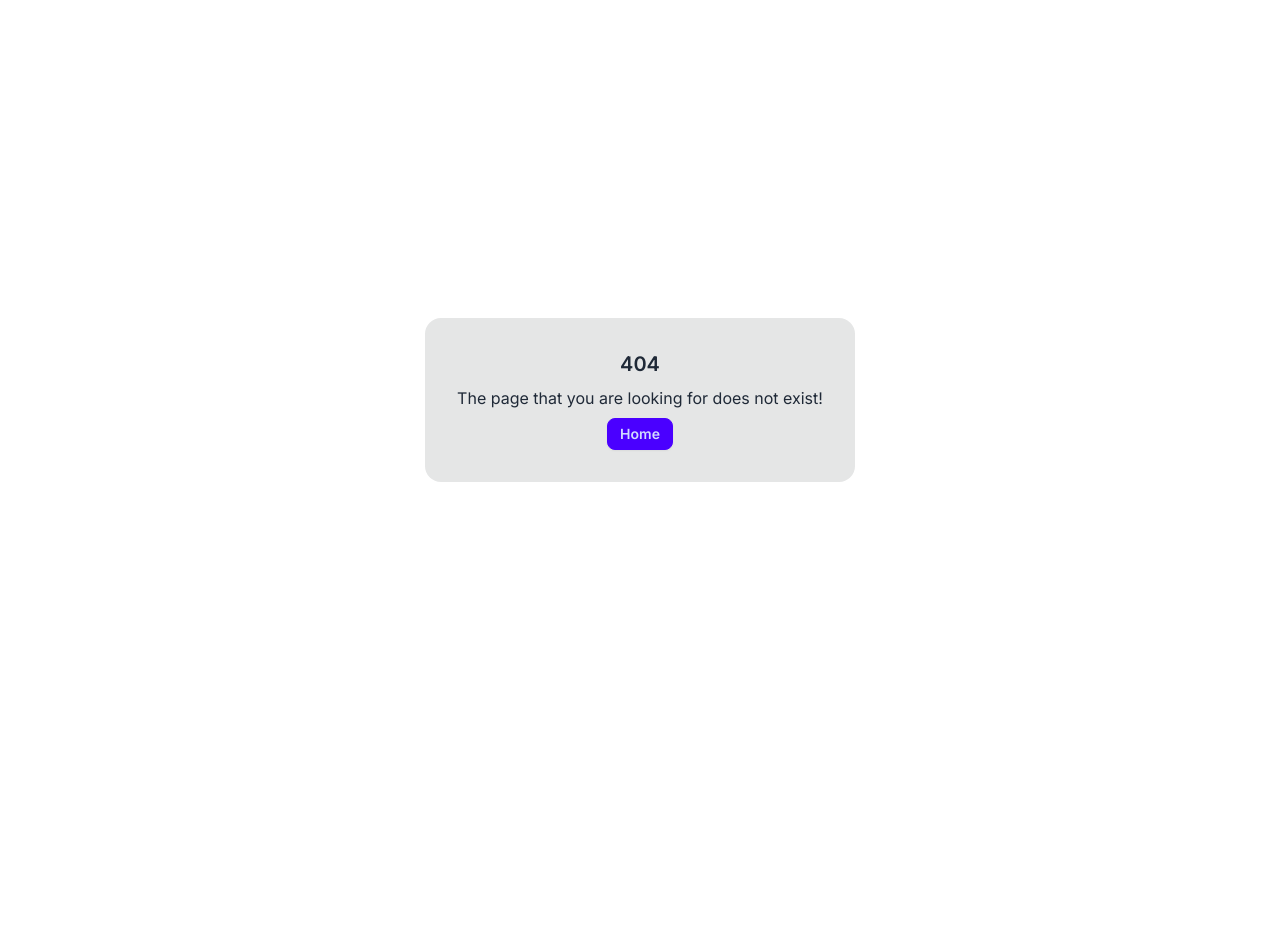
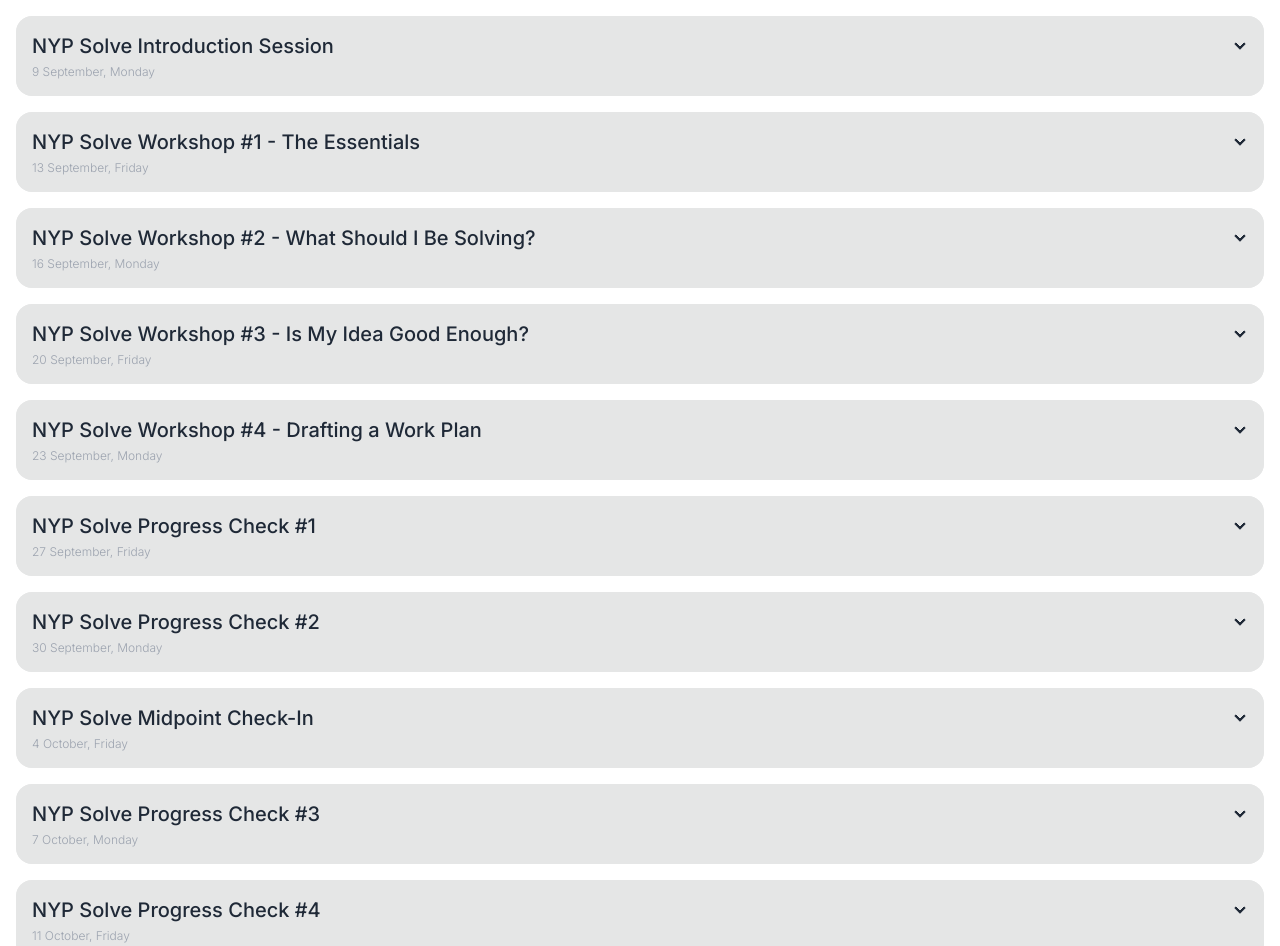
Before and after one commit to nyptechclub/nyptech-activities, a Next.js app: page /solve/roadmap in a window 1280 px wide. Before the commit this address had no page. Shown: the top 946 px of the page. Before the commit the page ends 800 px from the top, so only its background shows below. Built offline with nearby package versions, Linux system fonts and the light colour scheme; a web font is replaced by a local one.

Commit message:
Added roadmap

```diff
--- a/src/app/solve/_sections/how.tsx
+++ b/src/app/solve/_sections/how.tsx
@@ -12,7 +12,7 @@ export default function HowSection(props: { className?: string }) {
         It&apos;s pretty simple! You make your own idea, build it, get feedback, and iterate. We&apos;ll provide you
         with the support that you&apos;ll need.
       </div>
-      <Link className={"mt-8 btn btn-primary"} href={"https://docs.google.com/document/d/1pFx_-gdNnAXBNK2OpTUD1-JfFj5zl8JzdlS10FQRAb0/edit?usp=sharing"}>
+      <Link className={"mt-8 btn btn-primary"} href={"/solve/roadmap"}>
         View roadmap!
       </Link>
     </main>
--- /dev/null
+++ b/src/app/solve/roadmap/page.tsx
@@ -0,0 +1,49 @@
+import roadmap from "@/content/data/solve-roadmap.json";
+
+export default function Page() {
+  return (
+    <main className={"p-4 space-y-4"}>
+      {roadmap.map((activity, index) => (
+        <div key={index} className={"collapse collapse-arrow bg-base-200"}>
+          <input type={"radio"} name={"activities"} />
+          <div className={"collapse-title bg-base-300"}>
+            <div className={"font-medium text-xl"}>{activity.name}</div>
+            <div className={"mt-1 font-light text-xs text-gray-400"}>{activity.date}</div>
+          </div>
+          <div className={"collapse-content"}>
+            <div className={"mt-4"}>
+              <div>
+                <span className={"font-bold"}>Time</span>: {activity.time}
+              </div>
+              <div>
+                <span className={"font-bold"}>Venue</span>: {activity.venue}
+              </div>
+              <div className={"overflow-x-auto"}>
+                <table className={"mt-2 table bg-base-300"}>
+                  <thead>
+                    <tr>
+                      <th>Time</th>
+                      <th>Activity</th>
+                      <th>Details</th>
+                      <th>Venue</th>
+                    </tr>
+                  </thead>
+                  <tbody>
+                    {activity.flow.map((item, index) => (
+                      <tr key={index}>
+                        <td>{item.time}</td>
+                        <td>{item.activity}</td>
+                        <td>{item.details}</td>
+                        <td>{item.venue}</td>
+                      </tr>
+                    ))}
+                  </tbody>
+                </table>
+              </div>
+            </div>
+          </div>
+        </div>
+      ))}
+    </main>
+  );
+}
--- /dev/null
+++ b/src/content/data/solve-roadmap.json
@@ -0,0 +1,197 @@
+[
+  {
+    "week": 0,
+    "name": "NYP Solve Introduction Session",
+    "date": "9 September, Monday",
+    "time": "1pm to 3pm",
+    "venue": "FYP Room",
+    "flow": [
+      {
+        "time": "1300 - 1315",
+        "activity": "Introduction",
+        "details": "Welcome Speech & Introduction to NYP Solve",
+        "venue": "BLK L, Level 3, Center of IT Innovation, Nanyang Polytechnic"
+      }
+    ]
+  },
+  {
+    "week": 0,
+    "name": "NYP Solve Workshop #1 - The Essentials",
+    "date": "13 September, Friday",
+    "time": "1pm to 3pm",
+    "venue": "FYP Room",
+    "flow": [
+      {
+        "time": "1300 - 1315",
+        "activity": "Introduction",
+        "details": "Welcome Speech & Introduction to NYP Solve",
+        "venue": "BLK L, Level 3, Center of IT Innovation, Nanyang Polytechnic"
+      }
+    ]
+  },
+  {
+    "week": 1,
+    "name": "NYP Solve Workshop #2 - What Should I Be Solving?",
+    "date": "16 September, Monday",
+    "time": "1pm to 2pm",
+    "venue": "FYP Room",
+    "flow": [
+      {
+        "time": "1300 - 1315",
+        "activity": "Introduction",
+        "details": "Welcome Speech & Introduction to NYP Solve",
+        "venue": "BLK L, Level 3, Center of IT Innovation, Nanyang Polytechnic"
+      }
+    ]
+  },
+  {
+    "week": 1,
+    "name": "NYP Solve Workshop #3 - Is My Idea Good Enough?",
+    "date": "20 September, Friday",
+    "time": "1pm to 2pm",
+    "venue": "FYP Room",
+    "flow": [
+      {
+        "time": "1300 - 1315",
+        "activity": "Introduction",
+        "details": "Welcome Speech & Introduction to NYP Solve",
+        "venue": "BLK L, Level 3, Center of IT Innovation, Nanyang Polytechnic"
+      }
+    ]
+  },
+  {
+    "week": 2,
+    "name": "NYP Solve Workshop #4 - Drafting a Work Plan",
+    "date": "23 September, Monday",
+    "time": "1pm to 2pm",
+    "venue": "FYP Room",
+    "flow": [
+      {
+        "time": "1300 - 1315",
+        "activity": "Introduction",
+        "details": "Welcome Speech & Introduction to NYP Solve",
+        "venue": "BLK L, Level 3, Center of IT Innovation, Nanyang Polytechnic"
+      }
+    ]
+  },
+  {
+    "week": 2,
+    "name": "NYP Solve Progress Check #1",
+    "date": "27 September, Friday",
+    "time": "1pm to 2pm",
+    "venue": "FYP Room",
+    "flow": [
+      {
+        "time": "1300 - 1315",
+        "activity": "Introduction",
+        "details": "Welcome Speech & Introduction to NYP Solve",
+        "venue": "BLK L, Level 3, Center of IT Innovation, Nanyang Polytechnic"
+      }
+    ]
+  },
+  {
+    "week": 3,
+    "name": "NYP Solve Progress Check #2",
+    "date": "30 September, Monday",
+    "time": "1pm to 2pm",
+    "venue": "FYP Room",
+    "flow": [
+      {
+        "time": "1300 - 1315",
+        "activity": "Introduction",
+        "details": "Welcome Speech & Introduction to NYP Solve",
+        "venue": "BLK L, Level 3, Center of IT Innovation, Nanyang Polytechnic"
+      }
+    ]
+  },
+  {
+    "week": 3,
+    "name": "NYP Solve Midpoint Check-In",
+    "date": "4 October, Friday",
+    "time": "1pm to 3pm",
+    "venue": "FYP Room",
+    "flow": [
+      {
+        "time": "1300 - 1315",
+        "activity": "Introduction",
+        "details": "Welcome Speech & Introduction to NYP Solve",
+        "venue": "BLK L, Level 3, Center of IT Innovation, Nanyang Polytechnic"
+      }
+    ]
+  },
+  {
+    "week": 4,
+    "name": "NYP Solve Progress Check #3",
+    "date": "7 October, Monday",
+    "time": "1pm to 2pm",
+    "venue": "FYP Room",
+    "flow": [
+      {
+        "time": "1300 - 1315",
+        "activity": "Introduction",
+        "details": "Welcome Speech & Introduction to NYP Solve",
+        "venue": "BLK L, Level 3, Center of IT Innovation, Nanyang Polytechnic"
+      }
+    ]
+  },
+  {
+    "week": 4,
+    "name": "NYP Solve Progress Check #4",
+    "date": "11 October, Friday",
+    "time": "1pm to 2pm",
+    "venue": "FYP Room",
+    "flow": [
+      {
+        "time": "1300 - 1315",
+        "activity": "Introduction",
+        "details": "Welcome Speech & Introduction to NYP Solve",
+        "venue": "BLK L, Level 3, Center of IT Innovation, Nanyang Polytechnic"
+      }
+    ]
+  },
+  {
+    "week": 5,
+    "name": "NYP Solve Progress Check #5",
+    "date": "14 October, Monday",
+    "time": "1pm to 2pm",
+    "venue": "FYP Room",
+    "flow": [
+      {
+        "time": "1300 - 1315",
+        "activity": "Introduction",
+        "details": "Welcome Speech & Introduction to NYP Solve",
+        "venue": "BLK L, Level 3, Center of IT Innovation, Nanyang Polytechnic"
+      }
+    ]
+  },
+  {
+    "week": 6,
+    "name": "NYP Solve Pitch Clinic",
+    "date": "21 October, Friday",
+    "time": "1pm to 2pm",
+    "venue": "FYP Room",
+    "flow": [
+      {
+        "time": "1300 - 1315",
+        "activity": "Introduction",
+        "details": "Welcome Speech & Introduction to NYP Solve",
+        "venue": "BLK L, Level 3, Center of IT Innovation, Nanyang Polytechnic"
+      }
+    ]
+  },
+  {
+    "week": 6,
+    "name": "NYP Solve Demo Day",
+    "date": "TBC",
+    "time": "TBC",
+    "venue": "FYP Room",
+    "flow": [
+      {
+        "time": "1300 - 1315",
+        "activity": "Introduction",
+        "details": "Welcome Speech & Introduction to NYP Solve",
+        "venue": "BLK L, Level 3, Center of IT Innovation, Nanyang Polytechnic"
+      }
+    ]
+  }
+]
```
